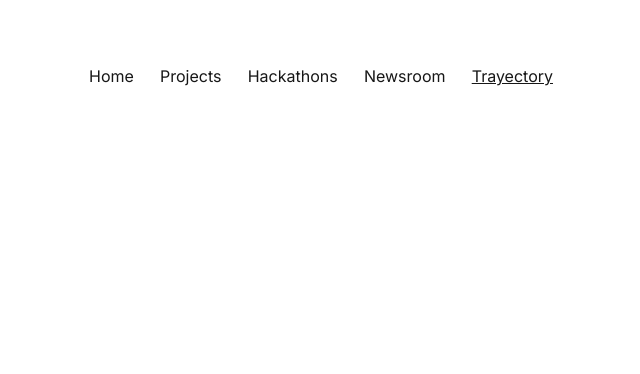
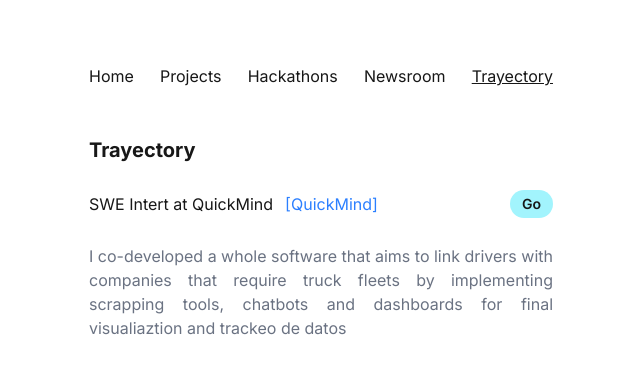
Before and after one commit to urnice1111/my-portfolio, a Next.js app: page /trayectory in a window 1280 px wide. Shown: the top 374 px of the page, without its empty margins (319-959 px from the left). Built offline with nearby package versions, Linux system fonts and the light colour scheme.

Commit message:
Trayectory added

```diff
--- a/app/data/hackathons.json
+++ b/app/data/hackathons.json
@@ -3,9 +3,9 @@
         "name": "HackHarvard 2025",
         "date": "2025-10-20",
         "description": "Co-developed Lingua Spatial, an AR language immersion app for Apple Vision Pro that identifies real-world objects and displays their names in Nahuatl using AI-generated translations and speech. Led the Swift development, implementing ARKit and RealityKit for spatial interaction, managing audio buffers for ElevenLabs, and integrating Gemini API responses within the 3D environment.",
-        "status": "Won 1st place",
+        "status": "Won MLH track",
         "photo": "HackHarvard.jpeg",
-        "link": [{"name": "Github", "link": "https://www.google.com"}]
+        "link": [{"name": "Devpost", "link": "https://devpost.com/software/lingua-spatial?_gl=1*pvim5s*_gcl_au*NjczMzg3OTAxLjE3ODMzMzk2MTA.*_ga*OTIyNTcxMTE1LjE3ODMzMzk2MTA.*_ga_0YHJK3Y10M*czE3ODQ1MTIyMDckbzIkZzEkdDE3ODQ1MTI1NjQkajQ0JGwwJGgw"}]
     },
     {
         "name": "Reality Hack MIT 2026",
@@ -14,5 +14,13 @@
         "status": "Won 2 tracks",
         "photo": "RH_MIT.jpeg",
         "link": [{"name": "Devpost", "link": "https://devpost.com/software/tierspace"}, {"name": "Agog", "link": "https://www.linkedin.com/posts/weareagog_realityhack-xrforgood-immersivemedia-ugcPost-7422394338997080064-0Bbi?utm_source=social_share_send&utm_medium=member_desktop_web&rcm=ACoAAFG6fqwBrbIz9h55lBTv_sTNLSo8JhabK5M"}]
+    },
+    {
+        "name": "Swift Challenge Fest",
+        "date": "2025-06-08",
+        "description": " Created an educational AR app for users with motor disabilities to explore topics like medicine, biology, and circuits using 3D models and gamification. Strengthened skills in ARKit, RealityKit, SwiftUI, and visionOS.",
+        "status": "Won 3rd place",
+        "photo": "SCF_25.jpeg",
+        "link":[]
     }
 ]
--- /dev/null
+++ b/app/data/trayectory.json
@@ -0,0 +1,23 @@
+[
+    {
+        "title": "SWE Intert at QuickMind",
+        "start_date": "2026-06",
+        "end_date": "Present",
+        "description": "I co-developed a whole software that aims to link drivers with companies that require truck fleets by implementing scrapping tools, chatbots and dashboards for final visualiaztion and trackeo de datos",
+        "main_language": "Go",
+        "skills": [
+            {
+                "skill":"Cloud Architecture"
+            },
+            {
+                "skill": "API design"
+            }
+        ],
+        "links": [
+            {
+                "name":"QuickMind",
+                "link":"https://quickmind.mx"
+            }
+        ]
+    }
+]
--- a/app/trayectory/page.tsx
+++ b/app/trayectory/page.tsx
@@ -1,3 +1,38 @@
-export default function Trayectory(){
+import { getTrayectory } from "@/lib/trayectory";
+
+export default async function Trayectory(){
+    const trayectory = await getTrayectory();
+    const languageStyles: Record<string, string> = {
+        "C++":        "bg-blue-200",
+        "Python":     "bg-yellow-200",
+        "TypeScript": "bg-sky-200",
+        "JavaScript": "bg-amber-200",
+        "Swift":      "bg-orange-200",
+        "Rust":       "bg-red-200",
+        "Go":         "bg-cyan-200",
+    };
+    const pillBase = "inline-block rounded-full px-3 py-1 text-sm font-semibold";
+
+    return(
+        <div>
+            <h1 className="text-left font-bold text-xl">Trayectory</h1>
+            {trayectory.map((job) => (
+                <div key={job.title}>
+                    <div className="flex justify-between items-center py-6">
+                        <div className="flex items-start gap-3 py-1">
+                            <h1>{job.title}</h1>
+                            {job.links.map((link) => (
+                                <a href={link.link} key={job.title} className="text-blue-500 hover:underline">{"[" + link.name + "]"}</a>
+                            ))}
+                        </div>
+                        <h1 className={`${pillBase} ${languageStyles[job.main_language]}`}>{job.main_language}</h1>
+                    </div>
+                    <p className="text-justify text-gray-500">
+                        {job.description}
+                    </p>
+                </div>
+            ))}
+        </div>
+    )
 
 }
--- /dev/null
+++ b/lib/trayectory.ts
@@ -0,0 +1,27 @@
+import {promises as fs} from 'fs'
+
+
+export interface Skill{
+    skill: string;
+}
+
+export interface Link{
+    name: string;
+    link: string;
+}
+
+export interface Job {
+    title: string;
+    start_date: string;
+    end_date: string;
+    description: string;
+    main_language: string;
+    skills: Skill[];
+    links: Link[];
+}
+
+export async function getTrayectory(): Promise<Job[]>{
+    const file = await fs.readFile(process.cwd() + "/app/data/trayectory.json", "utf-8");
+    return JSON.parse(file);
+
+}
```
Also changed, not shown: 1 other file (tests, documents, lock files or other folders).
